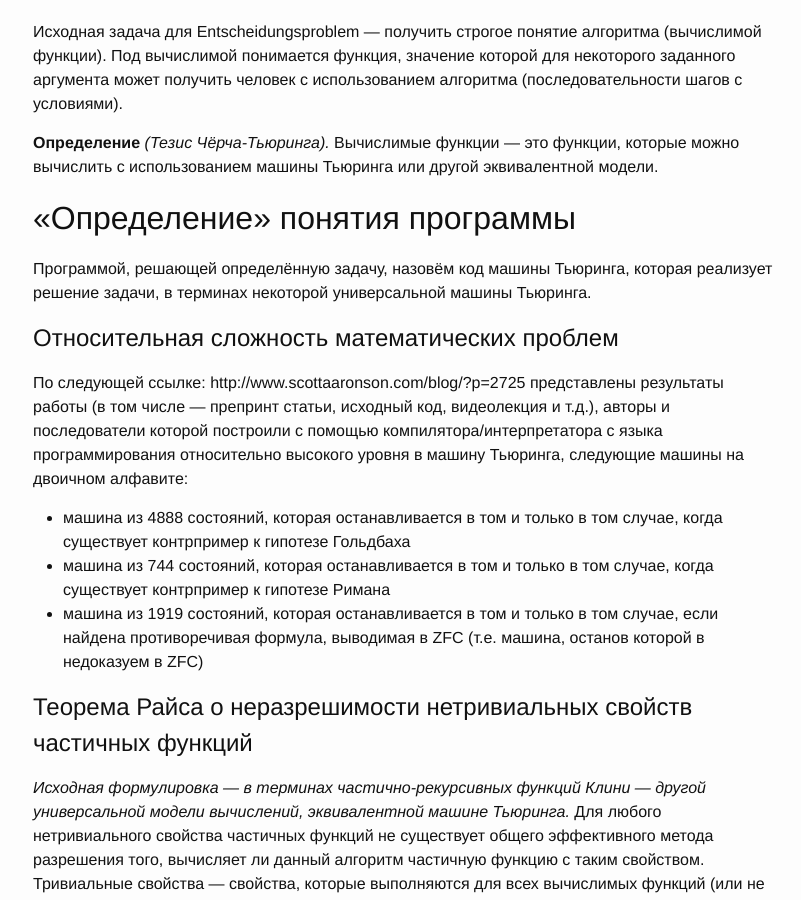
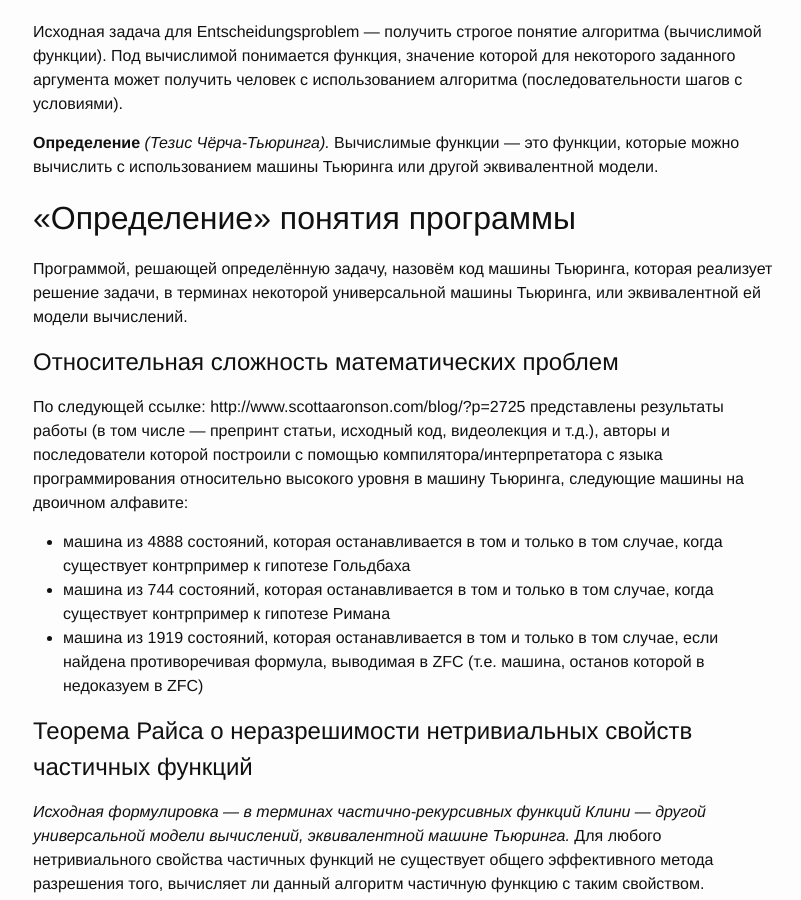
Before and after one commit to maxxk/formal-models, a Jekyll site: the page built from presentations/04-Logics.md, in a window 1280 px wide and 900 px high, scrolled down 705 px. Shown: the whole window, without its empty margins (237-1038 px from the left). Built offline with Jekyll 4.4.1, drawn with Linux system fonts in a browser that asks for light colours; our own code applies the rules of GitHub Pages for plain Markdown files.

Commit message:
Program definition

```diff
--- a/presentations/04-Logics.html
+++ b/presentations/04-Logics.html
@@ -29,7 +29,7 @@
 <p>Исходная задача для Entscheidungsproblem — получить строгое понятие алгоритма (вычислимой функции). Под вычислимой понимается функция, значение которой для некоторого заданного аргумента может получить человек с использованием алгоритма (последовательности шагов с условиями).</p>
 <p><strong>Определение</strong> <em>(Тезис Чёрча-Тьюринга).</em> Вычислимые функции — это функции, которые можно вычислить с использованием машины Тьюринга или другой эквивалентной модели.</p>
 <h2 id="определение-понятия-программы">«Определение» понятия программы</h2>
-<p>Программой, решающей определённую задачу, назовём код машины Тьюринга, которая реализует решение задачи, в терминах некоторой универсальной машины Тьюринга.</p>
+<p>Программой, решающей определённую задачу, назовём код машины Тьюринга, которая реализует решение задачи, в терминах некоторой универсальной машины Тьюринга, или эквивалентной ей модели вычислений.</p>
 </section><div><a class="slider-prev" href="#математические-модели-вычислений"></a><a class="slider-next" href="#относительная-сложность-математических-проблем"></a></div>
 <section id="относительная-сложность-математических-проблем" class="slide level1">
 <h1>Относительная сложность математических проблем</h1>
--- a/presentations/04-Logics.md
+++ b/presentations/04-Logics.md
@@ -17,7 +17,7 @@ maxim.krivchikov@gmail.com
 **Определение** *(Тезис Чёрча-Тьюринга).* Вычислимые функции — это функции, которые можно вычислить с использованием машины Тьюринга или другой эквивалентной модели.
 
 ## «Определение» понятия программы
-Программой, решающей определённую задачу, назовём код машины Тьюринга, которая реализует решение задачи, в терминах некоторой универсальной машины Тьюринга.
+Программой, решающей определённую задачу, назовём код машины Тьюринга, которая реализует решение задачи, в терминах некоторой универсальной машины Тьюринга, или эквивалентной ей модели вычислений.
 
 # Относительная сложность математических проблем
 По следующей ссылке: http://www.scottaaronson.com/blog/?p=2725
```
